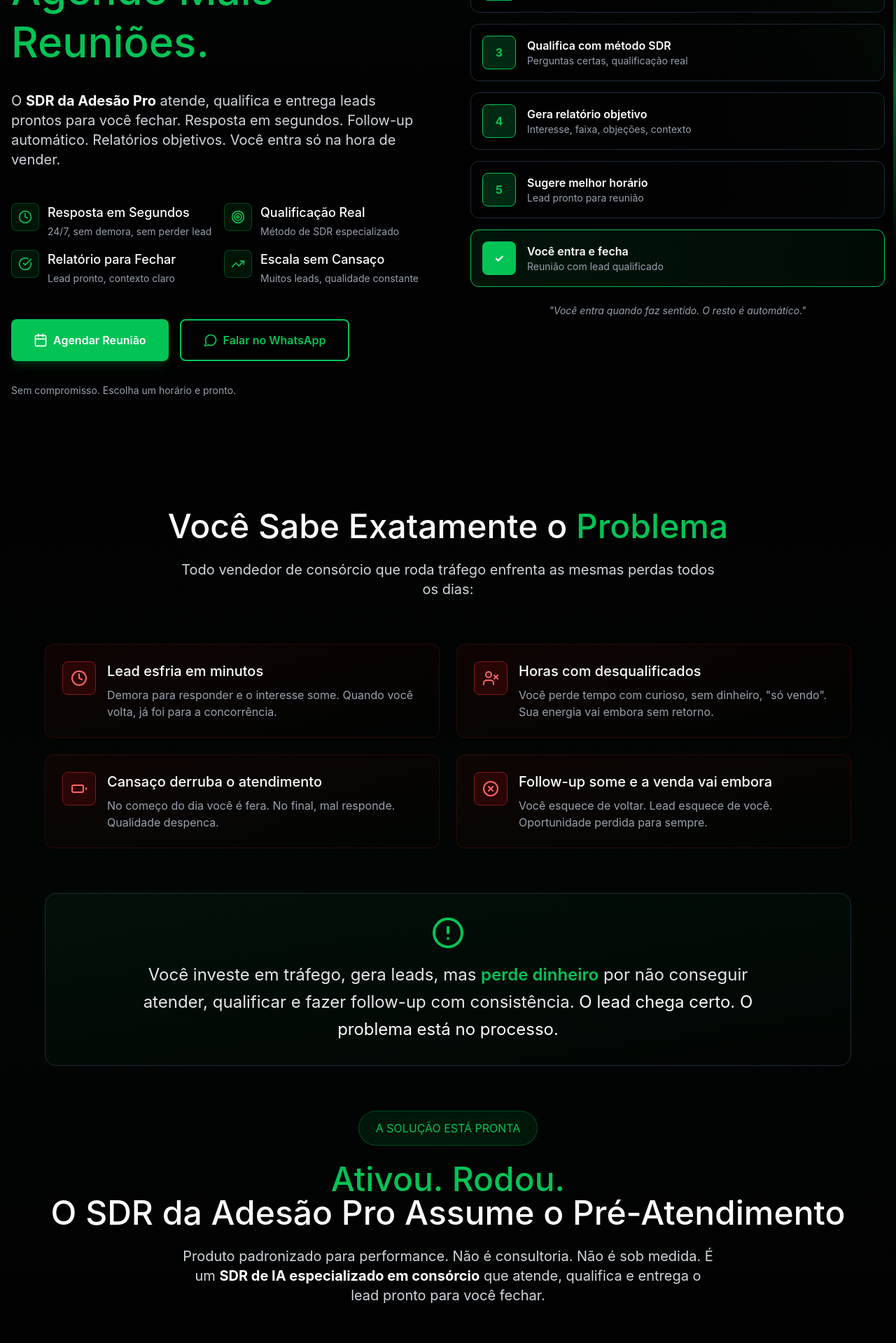
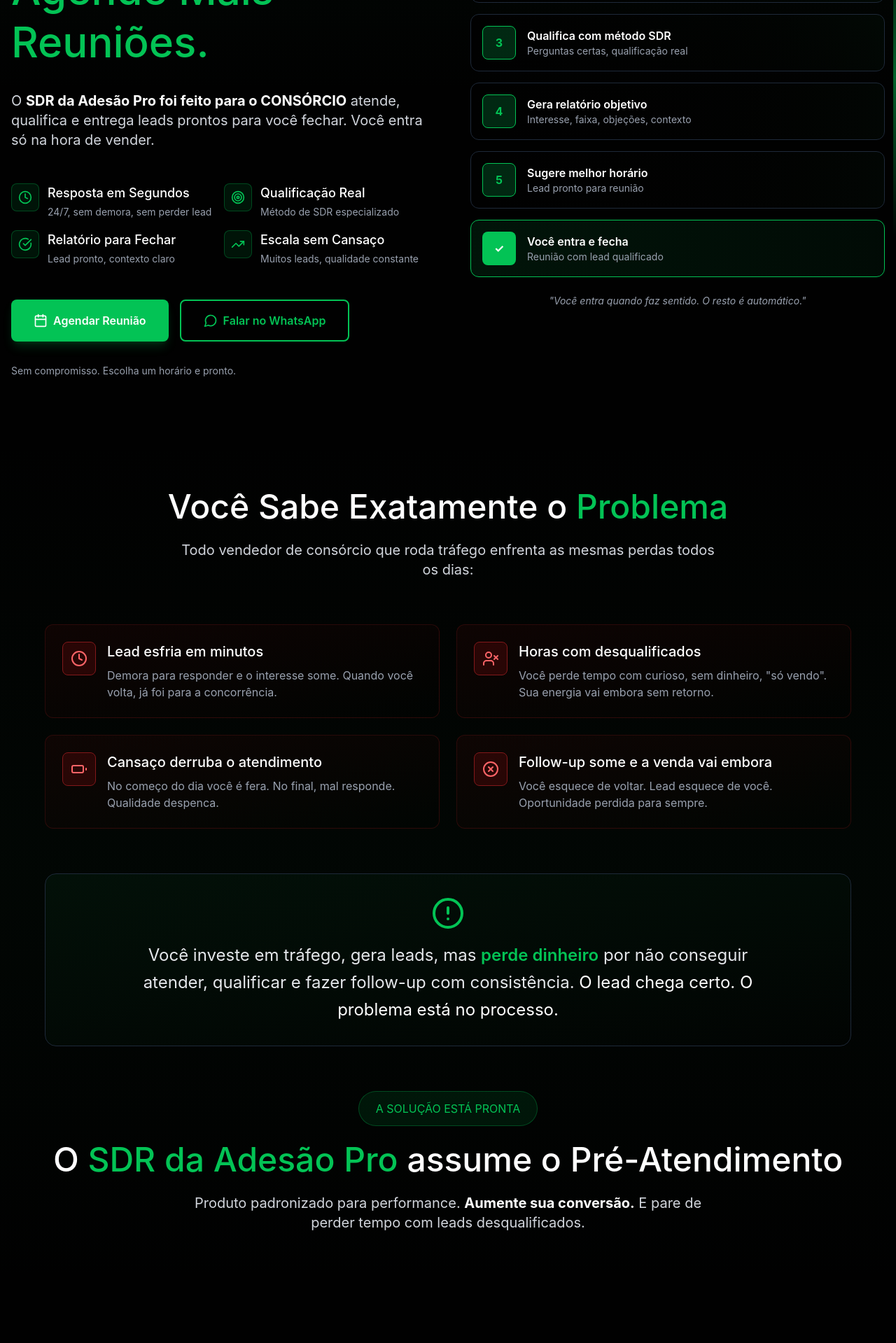
Before and after one commit to ovinifontes/Adesaoprosdrs1, a React (Vite) app: page / in a window 1280 px wide. Shown: the part 420-2339 px from the top of the page at 70% size. Built offline with nearby package versions, Linux system fonts and the light colour scheme; no server answers.

Commit message:
Atualiza componentes da landing (Hero, Problem, HowItWorks, ForWho, WhatYouGet, Comparison, Authority, Testimonials)
Co-authored-by: Cursor <cursoragent@cursor.com>

```diff
--- a/src/app/components/Authority.tsx
+++ b/src/app/components/Authority.tsx
@@ -23,7 +23,7 @@ export function Authority() {
             <div className="w-16 h-16 rounded-xl bg-[#03c355]/10 border border-[#03c355]/30 flex items-center justify-center mb-6 group-hover:bg-[#03c355]/20 group-hover:scale-110 transition-all">
               <Award className="w-8 h-8 text-[#03c355]" />
             </div>
-            <h3 className="text-2xl mb-4 text-white">Treinado pelos Maiores</h3>
+            <h3 className="text-2xl mb-4 text-white">Feito para o CONSÓRCIO</h3>
             <p className="text-gray-400 leading-relaxed">
               Base de conhecimento construída com os <strong className="text-white">maiores players do mercado de consórcio</strong>. Técnicas, objeções, contexto real.
             </p>
@@ -43,9 +43,9 @@ export function Authority() {
             <div className="w-16 h-16 rounded-xl bg-[#03c355]/10 border border-[#03c355]/30 flex items-center justify-center mb-6 group-hover:bg-[#03c355]/20 group-hover:scale-110 transition-all">
               <Zap className="w-8 h-8 text-[#03c355]" />
             </div>
-            <h3 className="text-2xl mb-4 text-white">Aplicação em Tempo Real</h3>
+            <h3 className="text-2xl mb-4 text-white">Atendimento individual e especializado</h3>
             <p className="text-gray-400 leading-relaxed">
-              Tudo que foi treinado é aplicado <strong className="text-white">com consistência absoluta</strong>. Sem variação. Sem falha humana.
+              Atende cada lead de uma maneira <strong className="text-white">única e exclusiva</strong>, não repete a mesma coisa para todos.
             </p>
           </div>
         </div>
--- a/src/app/components/Comparison.tsx
+++ b/src/app/components/Comparison.tsx
@@ -133,7 +133,7 @@ export function Comparison() {
 
         <div className="mt-12 text-center p-6 rounded-xl bg-gradient-to-r from-gray-900 to-gray-900/50 border border-gray-800">
           <p className="text-lg text-gray-300">
-            <strong className="text-white">Objetivo.</strong> Sem "humilhar" humano. Apenas mostrando <span className="text-[#03c355]">onde a tecnologia ajuda você a escalar</span>.
+            <strong className="text-white">Objetivo.</strong> <span className="text-[#03c355]">Elevar o nível do seu atendimento</span>.
           </p>
         </div>
       </div>
--- a/src/app/components/ForWho.tsx
+++ b/src/app/components/ForWho.tsx
@@ -78,12 +78,6 @@ export function ForWho() {
               <li className="flex items-start gap-3">
                 <XCircle className="w-5 h-5 text-red-400 flex-shrink-0 mt-1" />
                 <span className="text-gray-400">
-                  Quem quer algo <strong className="text-gray-300">totalmente personalizado "do seu jeito"</strong> — isso é um produto padronizado
-                </span>
-              </li>
-              <li className="flex items-start gap-3">
-                <XCircle className="w-5 h-5 text-red-400 flex-shrink-0 mt-1" />
-                <span className="text-gray-400">
                   Quem <strong className="text-gray-300">não quer processo</strong> e prefere atender tudo manualmente
                 </span>
               </li>
@@ -115,11 +109,7 @@ export function ForWho() {
           </div>
         </div>
 
-        <div className="text-center mt-12 p-6 rounded-xl bg-gradient-to-r from-gray-900 to-gray-900/50 border border-gray-800">
-          <p className="text-lg text-gray-300">
-            <strong className="text-white">Produto pronto. Padronizado. Performance.</strong> Se você busca isso, está no lugar certo.
-          </p>
-        </div>
+
       </div>
     </section>
   );
--- a/src/app/components/Hero.tsx
+++ b/src/app/components/Hero.tsx
@@ -33,7 +33,7 @@ export function Hero() {
             </h1>
 
             <p className="text-lg md:text-xl text-gray-300 max-w-2xl mx-auto lg:mx-0">
-              O <strong className="text-white">SDR da Adesão Pro</strong> atende, qualifica e entrega leads prontos para você fechar. Resposta em segundos. Follow-up automático. Relatórios objetivos. Você entra só na hora de vender.
+              O <strong className="text-white">SDR da Adesão Pro foi feito para o CONSÓRCIO</strong> atende, qualifica e entrega leads prontos para você fechar. Você entra só na hora de vender.
             </p>
 
             {/* Bullets */}
--- a/src/app/components/HowItWorks.tsx
+++ b/src/app/components/HowItWorks.tsx
@@ -132,11 +132,7 @@ export function HowItWorks() {
           ))}
         </div>
 
-        <div className="text-center mt-12 p-6 rounded-xl bg-gradient-to-r from-[#03c355]/5 via-transparent to-[#03c355]/5 border border-[#03c355]/20">
-          <p className="text-lg md:text-xl text-gray-200 italic">
-            "Você entra quando faz sentido. O resto é automático."
-          </p>
-        </div>
+
       </div>
     </section>
   );
--- a/src/app/components/Problem.tsx
+++ b/src/app/components/Problem.tsx
@@ -89,12 +89,10 @@ export function Problem() {
             A SOLUÇÃO ESTÁ PRONTA
           </div>
           <h2 className="text-3xl md:text-4xl lg:text-5xl mb-6">
-            <span className="text-[#03c355]">Ativou. Rodou.</span>
-            <br />
-            O SDR da Adesão Pro Assume o Pré-Atendimento
+            O <span className="text-[#03c355]">SDR da Adesão Pro</span> assume o Pré-Atendimento
           </h2>
           <p className="text-xl text-gray-300 max-w-3xl mx-auto">
-            Produto padronizado para performance. Não é consultoria. Não é sob medida. É um <strong className="text-white">SDR de IA especializado em consórcio</strong> que atende, qualifica e entrega o lead pronto para você fechar.
+            Produto padronizado para performance. <strong className="text-white">Aumente sua conversão.</strong> E pare de perder tempo com leads desqualificados.
           </p>
         </div>
       </div>
--- a/src/app/components/Testimonials.tsx
+++ b/src/app/components/Testimonials.tsx
@@ -79,11 +79,7 @@ export function Testimonials() {
           ))}
         </div>
 
-        <div className="mt-12 text-center p-6 rounded-xl bg-gradient-to-r from-gray-900 to-gray-900/50 border border-gray-800">
-          <p className="text-gray-400">
-            <strong className="text-white">Depoimentos reais.</strong> Nomes preservados por privacidade.
-          </p>
-        </div>
+
       </div>
     </section>
   );
--- a/src/app/components/WhatYouGet.tsx
+++ b/src/app/components/WhatYouGet.tsx
@@ -15,7 +15,7 @@ export function WhatYouGet() {
   ];
 
   return (
-    <section className="py-20 px-4 relative">
+    <section className="py-20 px-4 relative" style={{ display: 'none' }}>
       <div className="absolute inset-0 bg-gradient-to-b from-transparent via-[#0c6c34]/5 to-transparent pointer-events-none" />
 
       <div className="max-w-5xl mx-auto relative z-10">
```
